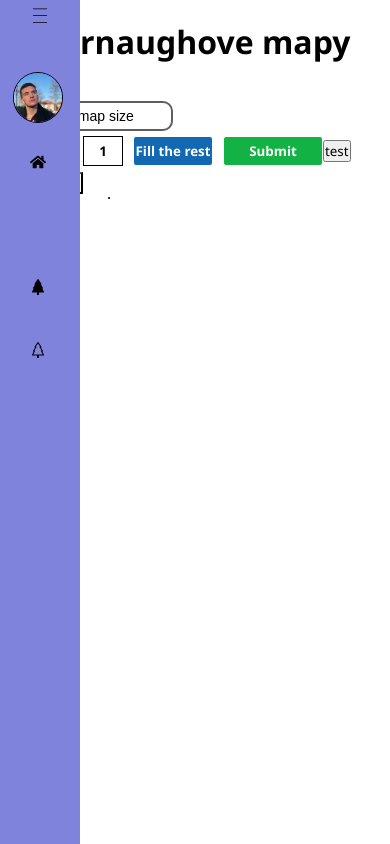
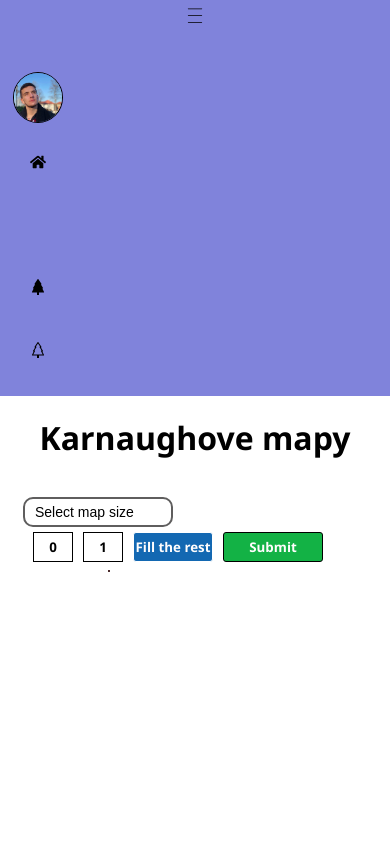
Before and after one commit to ero67/latex-code-generator, a React (Create React App) app: page /karnaugh-map in a window 390 px wide. Built offline with nearby package versions, Linux system fonts and the light colour scheme; some icons are missing.

Commit message:
working creating karnaugh map

```diff
--- a/src/Kmap.js
+++ b/src/Kmap.js
@@ -15,7 +15,8 @@ const Kmap = () => {
     const [disabled, Disable] = useState(false);
     const [implicants, addImplicant] = useState([]);
     const [markingImplicant,setMarkingImplicant]= useState(false);
-
+    const [numberOfImplicants, setNumberOfImplicants] = useState(0);
+    const [implicant,addPartOfImplicant] = useState([]);
 
     // zmena velkosti tabulky
     const handleTableSizeChange = (event) => {
@@ -114,21 +115,48 @@ const Kmap = () => {
 
       code +="}";
 
+      for(let row =0; row < implicants.length; row ++){
+        code += "\\implicant{";
+        code += implicants[row][0];
+        code += "}";
+        code += "{";
+        code += implicants[row][1];
+        code +="}";
+
+      }
+
+
       code += "\\end{karnaugh-map}";
-      console.log(code);
+      // console.log(code);
       alert(code);
+      console.log(implicants);
       return code;
 
   };
 
+
+  const finishImplicant = () =>{
+    // if(numberOfImplicants>=2){
+      addImplicant([...implicants, implicant]);
+      addPartOfImplicant([]);
+      setNumberOfImplicants(0);
+      setMarkingImplicant(false);
+    // }
+  }
+
   const addingimplicant = () => {
       setMarkingImplicant(!markingImplicant);
+      // if(markingImplicant===false){
+      //   setNumberOfImplicants(0);
+      // }
+      // console.log(implicants)
   }
 
   const handleCellClick = (row, col) => {
     // console.log(markingImplicant);
     // console.log(disabled);
-    // code += "\\implicant"
+      // code += "\\implicant"
+
 
     let indexes= [
       [0,1,3,2],
@@ -136,13 +164,25 @@ const Kmap = () => {
       [12,13,15,14],
       [8,9,11,10]
     ];
+    // console.log("number of iplmicants");
+    // console.log(numberOfImplicants);
+    console.log(disabled,markingImplicant);
+    if(disabled && markingImplicant){
+        addPartOfImplicant([...implicant,indexes[row][col]])
+        setNumberOfImplicants(numberOfImplicants+1);
+        // if(numberOfImplicants===2){
+        //   addImplicant([...implicants, implicant]);
+        console.log("this is implicant");
+        console.log(implicant);
+        //   addPartOfImplicant([]);
 
-    if(disabled && markingImplicant){
-         addImplicant([...implicants, indexes[row][col]]);
-         console.log(implicants);
+        //   // console.log("implicantS")
+        //   // console.log(implicants);
+        //   setNumberOfImplicants(0);
+        //   setMarkingImplicant(false);
+        // }
+      }
 
-
-    }
 
   };
   const generateTable = () => {
@@ -190,9 +230,10 @@ const Kmap = () => {
                 <button id="button0" disabled={disabled} onClick={()=>handleOptionChange(0)} style={{ backgroundColor: option === 0 ? "green" : 'white' }}>0</button>
                 <button id="button1" disabled={disabled} onClick={()=>handleOptionChange(1)} style={{ backgroundColor: option === 1 ? "green" : 'white' }}>1</button>
                 <button id="autofill" disabled={disabled} onClick={fillCells}>Fill the rest</button>
-                <button id="submitBtn" onClick={handleDisable} disabled={disabled}>Submit</button>
-                <button onClick={()=>generateCodeLaTeX()}>test</button>
-                <button onClick={()=>addingimplicant()} style={{ backgroundColor: markingImplicant === true ? "grey" : 'white' }}>Add impl</button>
+                <button id="submitBtn" onClick={()=>handleDisable()} disabled={disabled}>Submit</button>
+                <button id="submitBtn" onClick={()=>generateCodeLaTeX()} disabled={!disabled}>Generate code </button>
+                <button id ="addImplicant" disabled={!disabled} onClick={()=>addingimplicant()} style={{ backgroundColor: markingImplicant === true ? "red" : 'white' }}>+ Add impl</button>
+                <button id="finishImplicant" disabled={!disabled} onClick={()=>finishImplicant()}>Finish Implicant</button>
             </div>
         </div>
         <div className='container' >
--- a/src/index.css
+++ b/src/index.css
@@ -29,7 +29,7 @@
   left: 0;
   top: 0;
   height: 100vh;
-  width: 80px;
+  width: 5rem;
   background: rgb(128, 131, 219);
   padding: .4rem .8rem;
   transition: all 0.5s ease;
@@ -209,7 +209,7 @@ h1{
   height: 30px;
   background-color: #13b245;
   color: #fffdfd;
-  border: 1px solid #ffffff;
+  border: 1px solid #000000;
   border-radius: 3px;
   /* font-size: 10px; */
   font-weight: bold;
@@ -217,6 +217,32 @@ h1{
   margin-left: 10px;
 
 }
+#addImplicant{
+  width: 100px;
+  height: 30px;
+  background-color: #1368b2;
+  color: #000000;
+  border: 1px solid #000000;
+  border-radius: 3px;
+  /* font-size: 10px; */
+  font-weight: bold;
+  cursor: pointer;
+  margin-left: 10px;
+}
+
+#finishImplicant{
+  width: 120px;
+  height: 30px;
+  background-color: #1368b2;
+  color: #ffffff;
+  border: 1px solid #000000;
+  border-radius: 3px;
+  /* font-size: 10px; */
+  font-weight: bold;
+  cursor: pointer;
+  margin-left: 10px;
+}
+
 
 .Buttons {
   display: inline-block;
@@ -262,6 +288,20 @@ h1{
   margin: 3px;
   place-self: center;
 }
+
+@media screen and (max-width: 700px) {
+  .sidebar {
+    width: 100%;
+    height: auto;
+    position: relative;
+  }
+
+  .sidebar.active{
+    width: 100%;
+  }
+
+}
+
 
 :disabled{
   display: none;
@@ -381,3 +421,8 @@ select::after {
   color: #ccc; /* Set the color of the pseudo-element */
   pointer-events: none; /* Prevent the pseudo-element from being clickable */
 }
+
+.content{
+  position: relative;
+  transition: all 0.5s ease;
+}
```
Also changed, not shown: src/Components/Cell.js (+6 -3 lines), src/Navbar.js (line endings or trailing spaces).
